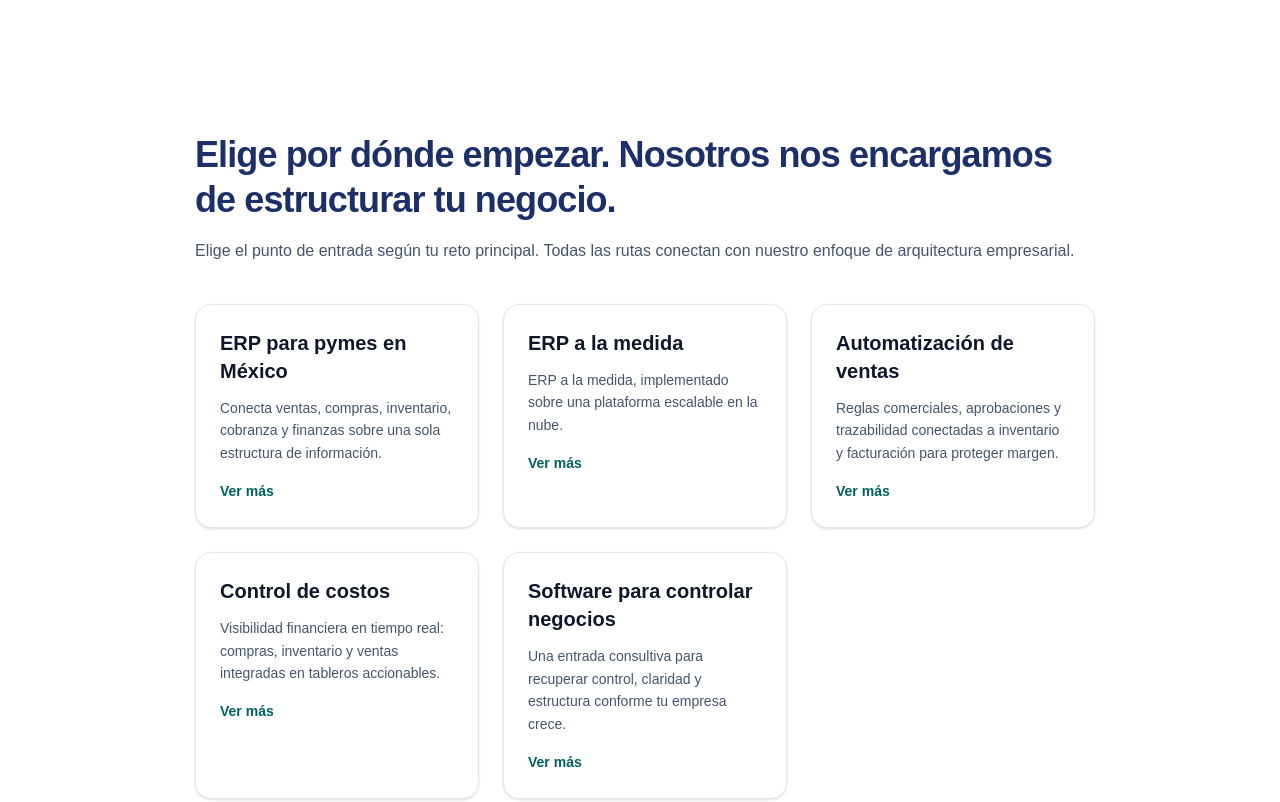
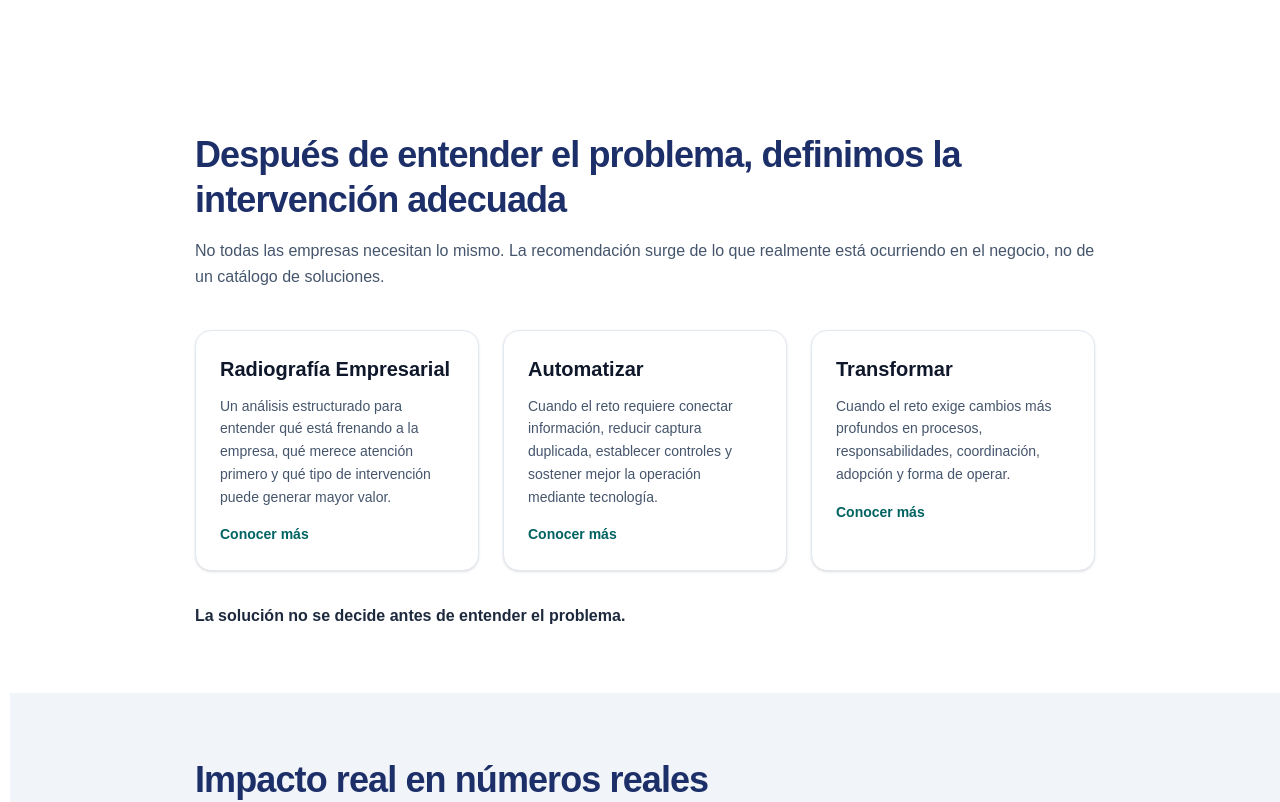
Before and after one commit to EmphaticoOnline/emphasys-web, a Next.js app: page / in a window 1280 px wide. Shown: the part 4720-5522 px from the top of the page. Built offline with nearby package versions, Linux system fonts and the light colour scheme.

Commit message:
Replantear rutas comerciales sin autodiagnóstico

```diff
--- a/components/ServiceLinks.tsx
+++ b/components/ServiceLinks.tsx
@@ -1,65 +1,60 @@
 import Link from "next/link";
 
-const services = [
+const paths = [
   {
-    title: "ERP para pymes en México",
-    href: "/erp-para-pymes-mexico",
-    description: "Conecta ventas, compras, inventario, cobranza y finanzas sobre una sola estructura de información.",
+    title: "Radiografía Empresarial",
+    href: "/radiografia-empresarial",
+    description: "Un análisis estructurado para entender qué está frenando a la empresa, qué merece atención primero y qué tipo de intervención puede generar mayor valor.",
   },
   {
-    title: "ERP a la medida",
+    title: "Automatizar",
     href: "/erp-a-la-medida",
-    description: "ERP a la medida, implementado sobre una plataforma escalable en la nube.",
+    description: "Cuando el reto requiere conectar información, reducir captura duplicada, establecer controles y sostener mejor la operación mediante tecnología.",
   },
   {
-    title: "Automatización de ventas",
-    href: "/automatizacion-ventas",
-    description: "Reglas comerciales, aprobaciones y trazabilidad conectadas a inventario y facturación para proteger margen.",
-  },
-  {
-    title: "Control de costos",
-    href: "/control-de-costos",
-    description: "Visibilidad financiera en tiempo real: compras, inventario y ventas integradas en tableros accionables.",
-  },
-  {
-    title: "Software para controlar negocios",
-    href: "/software-para-controlar-negocio",
-    description: "Una entrada consultiva para recuperar control, claridad y estructura conforme tu empresa crece.",
+    title: "Transformar",
+    href: "/#contacto",
+    description: "Cuando el reto exige cambios más profundos en procesos, responsabilidades, coordinación, adopción y forma de operar.",
   },
 ];
 
 const ServiceLinks = () => {
   return (
     <section className="bg-white text-slate-900">
-      <div className="mx-auto max-w-[900px] px-6 pt-16 pb-12 sm:px-10 lg:px-0">
+      <div className="mx-auto max-w-[900px] px-6 pt-16 pb-16 sm:px-10 lg:px-0">
         <div className="space-y-4">
           <h2
             className="text-3xl font-semibold leading-tight tracking-tight sm:text-4xl"
             style={{ color: "var(--color-emphasys-blue)" }}
           >
-            Elige por dónde empezar. Nosotros nos encargamos de estructurar tu negocio.
+            Después de entender el problema, definimos la intervención adecuada
           </h2>
           <p className="text-base leading-relaxed text-slate-600">
-            Elige el punto de entrada según tu reto principal. Todas las rutas conectan con nuestro enfoque de arquitectura empresarial.
+            No todas las empresas necesitan lo mismo. La recomendación surge de lo que realmente está ocurriendo en el negocio, no de un catálogo de soluciones.
           </p>
         </div>
-        <div className="mt-10 grid gap-6 md:grid-cols-2 lg:grid-cols-3">
-          {services.map((service) => (
+
+        <div className="mt-10 grid gap-6 md:grid-cols-3">
+          {paths.map((path) => (
             <Link
-              key={service.href}
-              href={service.href}
+              key={path.title}
+              href={path.href}
               className="group rounded-2xl border border-slate-200 bg-white p-6 shadow-sm transition duration-200 hover:-translate-y-1 hover:shadow-md focus-visible:outline-none focus-visible:ring-2 focus-visible:ring-[var(--color-emphasys-green)] focus-visible:ring-offset-2 focus-visible:ring-offset-white"
             >
               <h3 className="text-xl font-semibold text-slate-900 group-hover:text-[var(--color-emphasys-green)]">
-                {service.title}
+                {path.title}
               </h3>
-              <p className="mt-3 text-sm leading-relaxed text-slate-600">{service.description}</p>
+              <p className="mt-3 text-sm leading-relaxed text-slate-600">{path.description}</p>
               <span className="mt-4 inline-flex items-center text-sm font-semibold text-[var(--color-emphasys-green)]">
-                Ver más
+                Conocer más
               </span>
             </Link>
           ))}
         </div>
+
+        <p className="mt-8 text-base font-semibold leading-relaxed text-slate-800">
+          La solución no se decide antes de entender el problema.
+        </p>
       </div>
     </section>
   );
```
